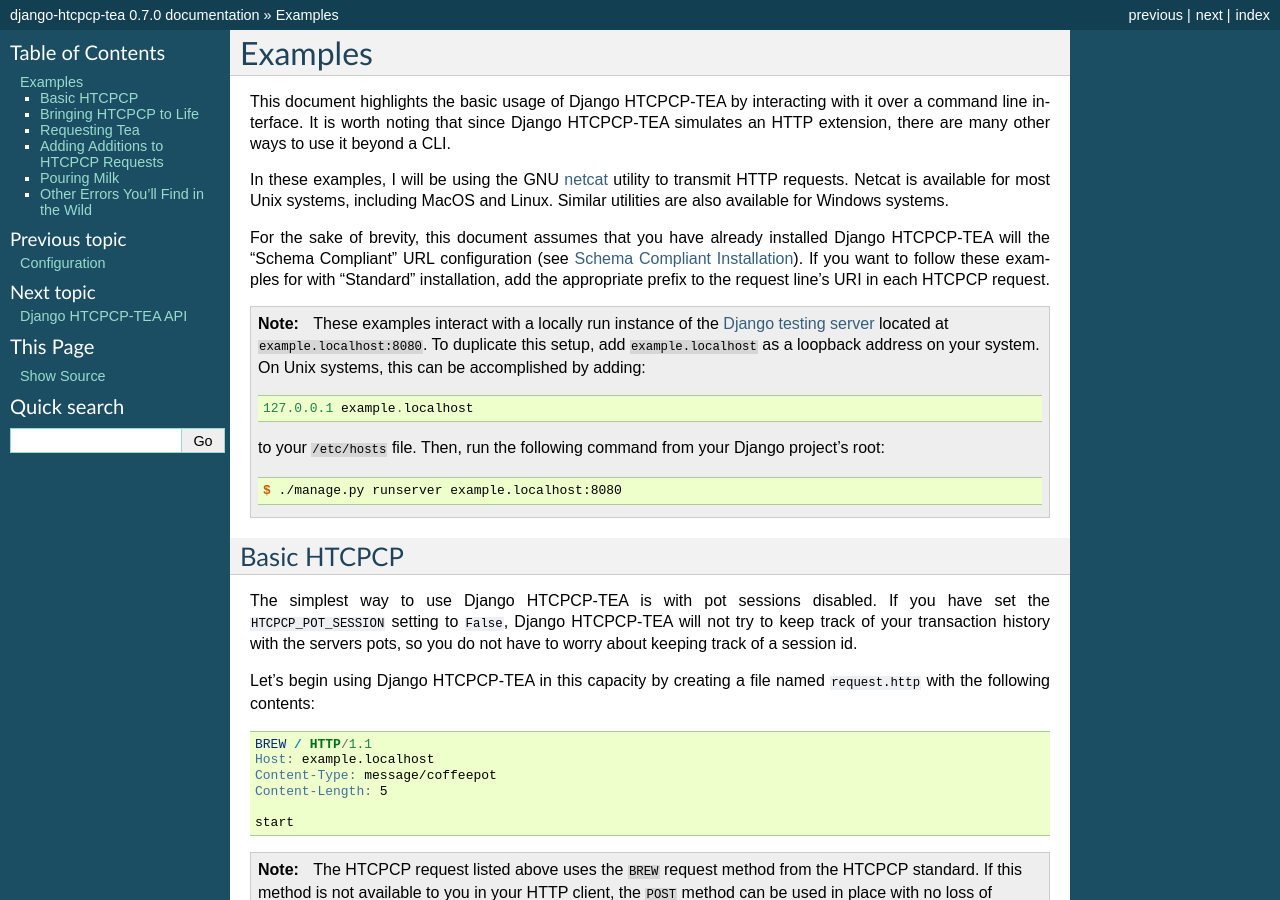
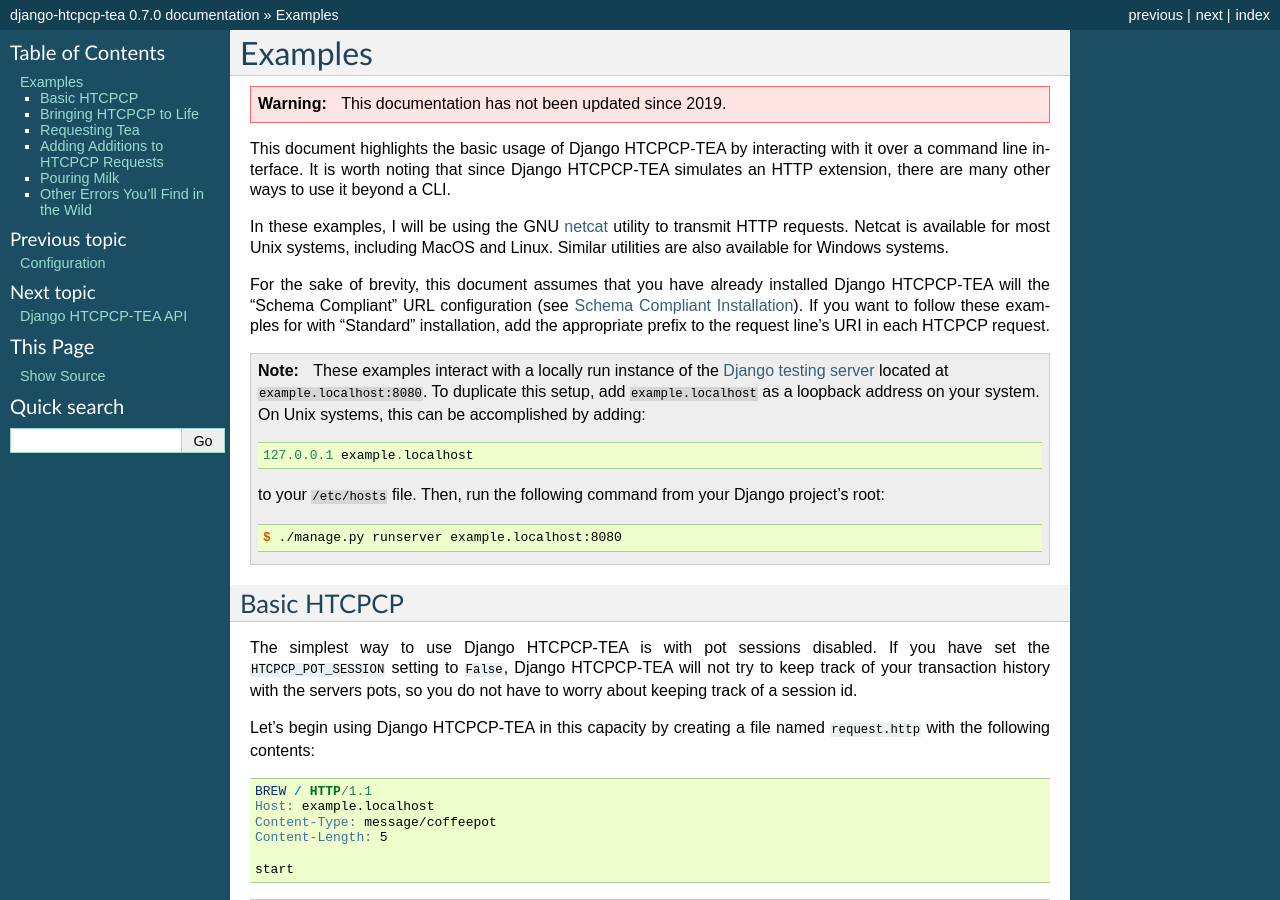
Before and after one commit to brianschubert/django-htcpcp-tea, a Sphinx documentation site: the page built from docs/examples.rst, in a window 1280 px wide and 900 px high. Built offline with Sphinx 7.4.7, drawn with Linux system fonts in a browser that asks for light colours.

Commit message:
Add old documentation warning to examples page

```diff
--- a/docs/examples.rst
+++ b/docs/examples.rst
@@ -4,6 +4,10 @@
 
 Examples
 ========
+
+.. warning::
+
+    This documentation has not been updated since 2019.
 
 This document highlights the basic usage of Django HTCPCP-TEA by interacting with it over a command line interface. It is worth noting that since Django HTCPCP-TEA simulates an HTTP extension, there are many other ways to use it beyond a CLI.
 
```
